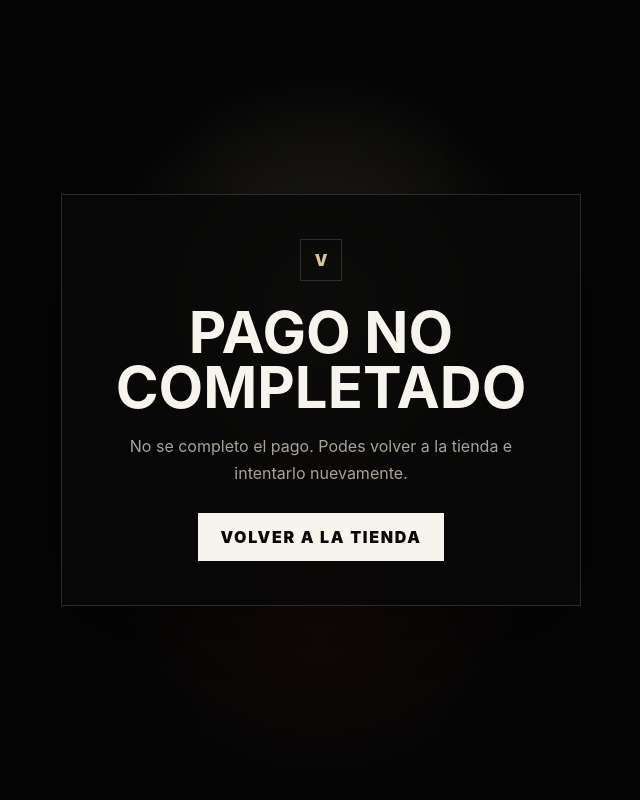
After one commit to Santinosilva1/Vanta-Ropa, a Flask app: page /payment/1 in a window 1280 px wide. The commit adds this page. Shown: the whole page, without its empty margins (319-959 px from the left). Run offline with Flask 3, Linux system fonts and the light colour scheme.

Commit message:
Mercado pago

```diff
--- a/app.py
+++ b/app.py
@@ -1,4 +1,7 @@
 import os
+import json
+import urllib.error
+import urllib.request
 from flask import Flask, jsonify, redirect, render_template, request, session, url_for
 import sqlite3
 from pathlib import Path
@@ -8,6 +11,8 @@ app = Flask(__name__)
 app.secret_key = os.environ.get("SECRET_KEY", "vanta-local-secret")
 DB_PATH = Path(__file__).with_name("vanta.db")
 ADMIN_PASSWORD = os.environ.get("ADMIN_PASSWORD", "vanta123").strip()
+MERCADO_PAGO_ACCESS_TOKEN = os.environ.get("MERCADO_PAGO_ACCESS_TOKEN", "").strip()
+PUBLIC_BASE_URL = os.environ.get("PUBLIC_BASE_URL", "").strip().rstrip("/")
 
 
 def get_connection():
@@ -39,6 +44,120 @@ def init_db():
                 FOREIGN KEY (order_id) REFERENCES orders(id)
             )
         """)
+        ensure_column(connection, "orders", "payment_status", "TEXT DEFAULT 'manual'")
+        ensure_column(connection, "orders", "payment_id", "TEXT")
+        ensure_column(connection, "orders", "merchant_order_id", "TEXT")
+        ensure_column(connection, "orders", "preference_id", "TEXT")
+
+
+def ensure_column(connection, table_name, column_name, definition):
+    columns = connection.execute(f"PRAGMA table_info({table_name})").fetchall()
+    if not any(column["name"] == column_name for column in columns):
+        connection.execute(f"ALTER TABLE {table_name} ADD COLUMN {column_name} {definition}")
+
+
+def get_public_base_url():
+    if PUBLIC_BASE_URL:
+        return PUBLIC_BASE_URL
+
+    return request.url_root.rstrip("/")
+
+
+def save_order(customer, items, payment_status="manual"):
+    total = sum(int(item["price"]) * int(item["quantity"]) for item in items)
+
+    with get_connection() as connection:
+        cursor = connection.execute(
+            """
+            INSERT INTO orders (customer_name, customer_phone, customer_email, total, payment_status)
+            VALUES (?, ?, ?, ?, ?)
+            """,
+            (
+                customer["name"],
+                customer["phone"],
+                customer.get("email", ""),
+                total,
+                payment_status,
+            ),
+        )
+        order_id = cursor.lastrowid
+
+        for item in items:
+            connection.execute(
+                """
+                INSERT INTO order_items (order_id, product_name, size, price, quantity)
+                VALUES (?, ?, ?, ?, ?)
+                """,
+                (
+                    order_id,
+                    item["name"],
+                    item["size"],
+                    int(item["price"]),
+                    int(item["quantity"]),
+                ),
+            )
+
+    return order_id, total
+
+
+def update_order_payment(order_id, **payment_fields):
+    allowed_fields = {"payment_status", "payment_id", "merchant_order_id", "preference_id"}
+    fields = {key: value for key, value in payment_fields.items() if key in allowed_fields and value}
+
+    if not fields:
+        return
+
+    assignments = ", ".join(f"{field} = ?" for field in fields)
+    values = list(fields.values()) + [order_id]
+
+    with get_connection() as connection:
+        connection.execute(f"UPDATE orders SET {assignments} WHERE id = ?", values)
+
+
+def mercadopago_request(path, payload=None, method="GET"):
+    if not MERCADO_PAGO_ACCESS_TOKEN:
+        raise RuntimeError("Falta configurar MERCADO_PAGO_ACCESS_TOKEN")
+
+    data = None
+    headers = {
+        "Authorization": f"Bearer {MERCADO_PAGO_ACCESS_TOKEN}",
+        "Content-Type": "application/json",
+    }
+
+    if payload is not None:
+        data = json.dumps(payload).encode("utf-8")
+
+    api_request = urllib.request.Request(
+        f"https://api.mercadopago.com{path}",
+        data=data,
+        headers=headers,
+        method=method,
+    )
+
+    try:
+        with urllib.request.urlopen(api_request, timeout=20) as response:
+            return json.loads(response.read().decode("utf-8"))
+    except urllib.error.HTTPError as error:
+        details = error.read().decode("utf-8", errors="replace")
+        raise RuntimeError(f"Mercado Pago respondio {error.code}: {details}") from error
+
+
+def update_payment_from_mercadopago(payment_id):
+    if not payment_id:
+        return
+
+    payment = mercadopago_request(f"/v1/payments/{payment_id}")
+    order_id = payment.get("external_reference")
+
+    if not order_id:
+        return
+
+    update_order_payment(
+        order_id,
+        payment_status=payment.get("status"),
+        payment_id=str(payment.get("id", "")),
+        merchant_order_id=str(payment.get("order", {}).get("id", "")),
+    )
 
 
 @app.route("/")
@@ -59,43 +178,101 @@ def create_order():
     if not items:
         return jsonify({"error": "El carrito esta vacio"}), 400
 
-    total = sum(int(item["price"]) * int(item["quantity"]) for item in items)
-
-    with get_connection() as connection:
-        cursor = connection.execute(
-            """
-            INSERT INTO orders (customer_name, customer_phone, customer_email, total)
-            VALUES (?, ?, ?, ?)
-            """,
-            (
-                customer["name"],
-                customer["phone"],
-                customer.get("email", ""),
-                total,
-            ),
-        )
-        order_id = cursor.lastrowid
-
-        for item in items:
-            connection.execute(
-                """
-                INSERT INTO order_items (order_id, product_name, size, price, quantity)
-                VALUES (?, ?, ?, ?, ?)
-                """,
-                (
-                    order_id,
-                    item["name"],
-                    item["size"],
-                    int(item["price"]),
-                    int(item["quantity"]),
-                ),
-            )
+    order_id, total = save_order(customer, items)
 
     return jsonify({
         "message": "Pedido guardado correctamente",
         "order_id": order_id,
         "total": total,
     }), 201
+
+
+@app.route("/api/checkout", methods=["POST"])
+def create_checkout():
+    data = request.get_json()
+
+    customer = data.get("customer", {})
+    items = data.get("items", [])
+
+    if not customer.get("name") or not customer.get("phone"):
+        return jsonify({"error": "Faltan nombre o telefono"}), 400
+
+    if not items:
+        return jsonify({"error": "El carrito esta vacio"}), 400
+
+    try:
+        order_id, total = save_order(customer, items, payment_status="pending")
+        base_url = get_public_base_url()
+        preference_payload = {
+            "items": [
+                {
+                    "title": f"{item['name']} - Talle {item['size']}",
+                    "quantity": int(item["quantity"]),
+                    "unit_price": int(item["price"]),
+                    "currency_id": "ARS",
+                }
+                for item in items
+            ],
+            "payer": {
+                "name": customer["name"],
+                "email": customer.get("email", ""),
+                "phone": {"number": customer["phone"]},
+            },
+            "external_reference": str(order_id),
+            "back_urls": {
+                "success": f"{base_url}/payment/success",
+                "failure": f"{base_url}/payment/failure",
+                "pending": f"{base_url}/payment/pending",
+            },
+            "auto_return": "approved",
+            "notification_url": f"{base_url}/api/mercadopago/webhook",
+            "statement_descriptor": "VANTA",
+        }
+        preference = mercadopago_request("/checkout/preferences", preference_payload, method="POST")
+        update_order_payment(order_id, preference_id=preference.get("id"))
+
+        return jsonify({
+            "order_id": order_id,
+            "total": total,
+            "preference_id": preference.get("id"),
+            "init_point": preference.get("init_point"),
+            "sandbox_init_point": preference.get("sandbox_init_point"),
+        }), 201
+    except RuntimeError as error:
+        return jsonify({"error": str(error)}), 500
+
+
+@app.route("/api/mercadopago/webhook", methods=["GET", "POST"])
+def mercadopago_webhook():
+    payload = request.get_json(silent=True) or {}
+    payment_id = (
+        request.args.get("data.id")
+        or request.args.get("id")
+        or payload.get("data", {}).get("id")
+        or payload.get("id")
+    )
+    notification_type = request.args.get("type") or request.args.get("topic") or payload.get("type")
+
+    if payment_id and notification_type in {"payment", "merchant_order", None}:
+        try:
+            update_payment_from_mercadopago(payment_id)
+        except RuntimeError:
+            pass
+
+    return jsonify({"ok": True})
+
+
+@app.route("/payment/<status>")
+def payment_result(status):
+    payment_id = request.args.get("payment_id")
+
+    if payment_id:
+        try:
+            update_payment_from_mercadopago(payment_id)
+        except RuntimeError:
+            pass
+
+    return render_template("payment_result.html", status=status)
 
 
 @app.route("/api/orders", methods=["GET"])
@@ -119,6 +296,9 @@ def list_orders():
                 "customer_email": order["customer_email"],
                 "total": order["total"],
                 "created_at": order["created_at"],
+                "payment_status": order["payment_status"],
+                "payment_id": order["payment_id"],
+                "preference_id": order["preference_id"],
                 "items": [dict(item) for item in items],
             })
 
--- /dev/null
+++ b/templates/payment_result.html
@@ -0,0 +1,98 @@
+<!DOCTYPE html>
+<html lang="es">
+<head>
+  <meta charset="UTF-8" />
+  <meta name="viewport" content="width=device-width, initial-scale=1.0" />
+  <title>VANTA - Estado del pago</title>
+  <style>
+    :root {
+      --bg: #050505;
+      --text: #f7f4ee;
+      --muted: #a8a29a;
+      --line: rgba(255, 255, 255, 0.14);
+      --warm: #d7c4a2;
+    }
+
+    * {
+      box-sizing: border-box;
+      font-family: Inter, Arial, Helvetica, sans-serif;
+    }
+
+    body {
+      min-height: 100vh;
+      margin: 0;
+      display: grid;
+      place-items: center;
+      padding: 22px;
+      background:
+        radial-gradient(circle at 50% 38%, rgba(215, 196, 162, 0.18), transparent 28%),
+        radial-gradient(circle at 50% 70%, rgba(130, 45, 34, 0.14), transparent 26%),
+        var(--bg);
+      color: var(--text);
+    }
+
+    main {
+      width: min(520px, 100%);
+      border: 1px solid var(--line);
+      background: rgba(8, 8, 8, 0.86);
+      padding: clamp(26px, 7vw, 44px);
+      text-align: center;
+      box-shadow: 0 28px 90px rgba(0, 0, 0, 0.48);
+    }
+
+    .mark {
+      width: 42px;
+      height: 42px;
+      display: inline-grid;
+      place-items: center;
+      margin-bottom: 24px;
+      border: 1px solid var(--line);
+      color: var(--warm);
+      font-weight: 900;
+    }
+
+    h1 {
+      margin: 0;
+      font-size: clamp(34px, 9vw, 58px);
+      line-height: 0.95;
+      text-transform: uppercase;
+    }
+
+    p {
+      color: var(--muted);
+      line-height: 1.7;
+      margin: 18px 0 26px;
+    }
+
+    a {
+      min-height: 48px;
+      display: inline-flex;
+      align-items: center;
+      justify-content: center;
+      padding: 0 22px;
+      background: var(--text);
+      color: #080808;
+      text-decoration: none;
+      font-weight: 900;
+      letter-spacing: 1.7px;
+      text-transform: uppercase;
+    }
+  </style>
+</head>
+<body>
+  <main>
+    <div class="mark">V</div>
+    {% if status == "success" %}
+      <h1>Pago aprobado</h1>
+      <p>Gracias por comprar en VANTA. Tu pedido quedo registrado y lo vamos a preparar.</p>
+    {% elif status == "pending" %}
+      <h1>Pago pendiente</h1>
+      <p>Tu pedido quedo registrado. Mercado Pago nos avisara cuando el pago se acredite.</p>
+    {% else %}
+      <h1>Pago no completado</h1>
+      <p>No se completo el pago. Podes volver a la tienda e intentarlo nuevamente.</p>
+    {% endif %}
+    <a href="/">Volver a la tienda</a>
+  </main>
+</body>
+</html>
```
Also changed, not shown: templates/admin.html (+28 -0 lines), templates/index.html (+5 -7 lines).
